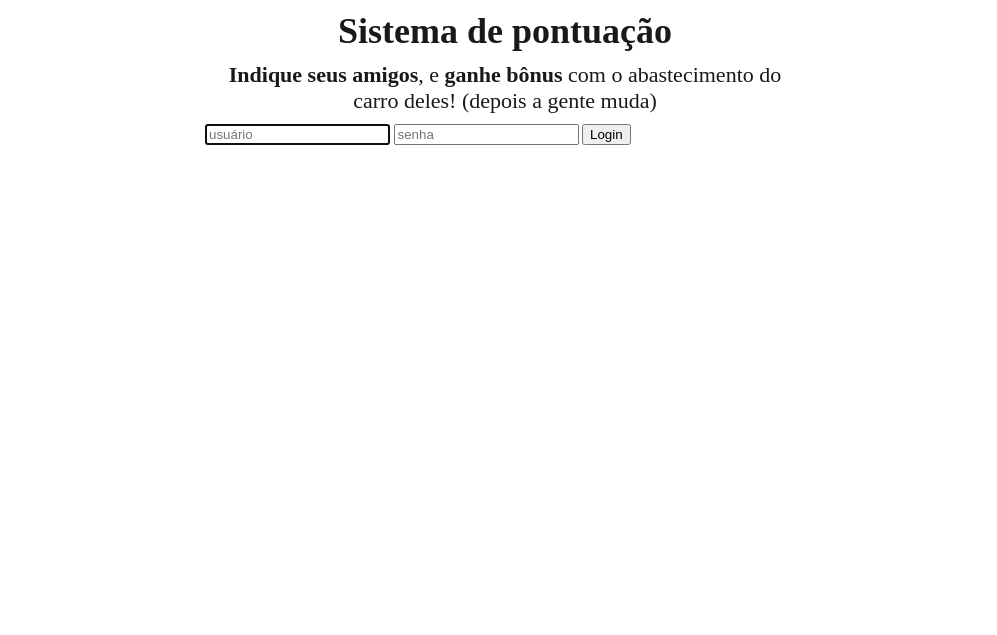
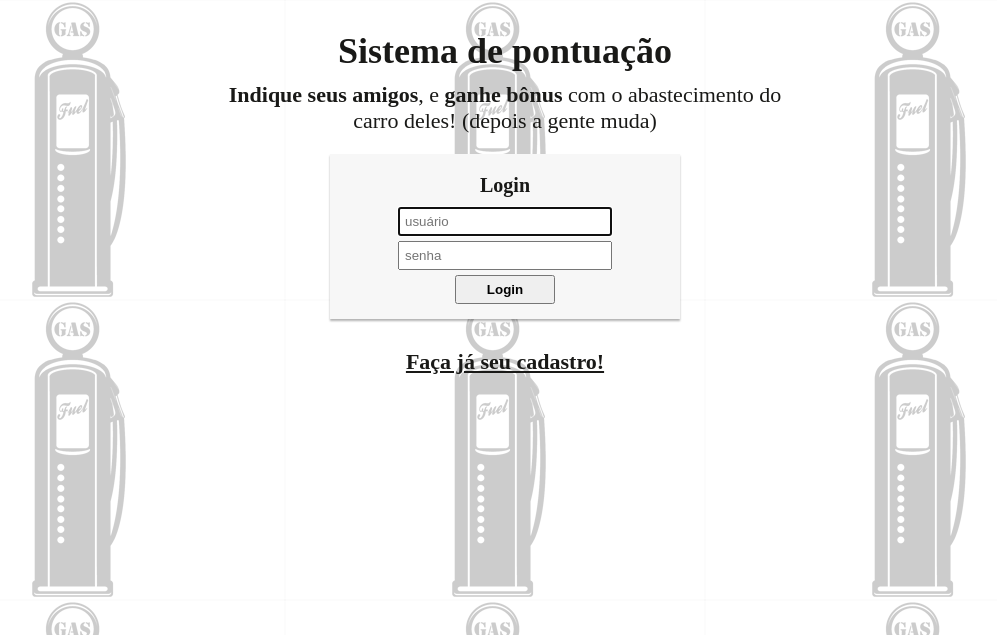
Before and after one commit to radasist/TopicosEspeciais, a PHP site: page /Novo/index.php in a window 1280 px wide. Shown: the top 635 px of the page, without its empty margins (135-1132 px from the left). Run offline with PHP 8.4, Linux system fonts and the light colour scheme; data that the repository does not hold is empty; some web fonts are replaced.

Commit message:
Criado novo layout da tela de login

```diff
--- a/Novo/index.php
+++ b/Novo/index.php
@@ -27,22 +27,30 @@ if ($_POST["enviado"]) {
 <html>
 <head>
     <meta charset="UTF-8">
+    <meta name="viewport" content="width=device-width, user-scalable=no, initial-scale=1, minimun-scale=1, maximum-scale=1">
     <title>Login</title>
 </head>
 
 <link rel="stylesheet" type="text/css" href="meusestilos.css">
 
 <body>
-    <div class="content-login">
+    <div class="content">
         <h1>Sistema de pontuação</h1>
         <p><strong>Indique seus amigos</strong>, e <strong>ganhe bônus</strong> com o abastecimento do carro deles! (depois a gente muda)</p>
+    </div>
 
+    <div class="content-login">
+        <h3>Login</h3>
         <form method="post" action="index.php">
             <input type="hidden" name="enviado" value="1">
             <input type="text" name="usuario" placeholder="usuário" value="<?=$usuario?>" required autofocus>
             <input type="password" name="senha" placeholder="senha" required>
             <input type="submit" value="Login">
         </form>
+    </div>
+
+    <div class="content">
+        <p><a href="cadastrase.php">Faça já seu cadastro!</a></p>
     </div>
     <!-- <div class="login-container <?=$showError?>">
         <h1>Login</h1>
--- a/Novo/meusestilos.css
+++ b/Novo/meusestilos.css
@@ -9,18 +9,18 @@ body {
 	font-size: 14px;
 	margin: 0;
 	padding: 0;
+
+	background-image: url("back.png");
+    background-color: #cccccc;
 }
 
 a {
 	color: #191917;
+	font-weight: 600;
 }
 
 a:hover {
-	opacity: .7;
-}
-
-div {
-	background-color: #fff;
+	opacity: .6;
 }
 
 p {
@@ -39,12 +39,10 @@ h1 {
 	text-align: center;
 }
 
-.content-login {
-	margin: 0 auto;
-	max-width: 600px;
-}
-
-.content-login p {
+h3 {
+	display: block;
+	font-size: 20px;
+	margin: 10px;
 	text-align: center;
 }
 
@@ -57,3 +55,56 @@ h1 {
 		font-size: 16px;
 	}
 }
+
+.content {
+	box-sizing: border-box;
+	padding: 10px;
+	margin: 10px auto 0;
+	text-align: center;
+	width: 600px;
+}
+
+.content-login {
+	background-color: #f7f7f7;
+	box-shadow: 0px 2px 2px rgba(0, 0, 0, 0.3);
+	box-sizing: border-box;
+	margin: 0 auto;
+	padding: 10px;
+	width: 350px;
+}
+
+.content-login p {
+	text-align: center;
+}
+
+.content-login form {
+	text-align: center;
+}
+
+.content-login input {
+	display: block;
+	margin: 5px auto;
+	padding: 5px;
+	width: 200px;
+}
+
+.content-login input[type=submit] {
+	font-weight: 600;
+	width: 100px;
+}
+
+@media screen and (max-width: 600px) {
+	.content {
+		width: 400px;
+	}
+}
+
+@media screen and (max-width: 400px) {
+	.content {
+		width: 300px;
+	}
+	.content-login {
+		border-radius: 0;
+		width: 100%;
+	}
+}
```
Also changed, not shown: Novo/back.png (added).
